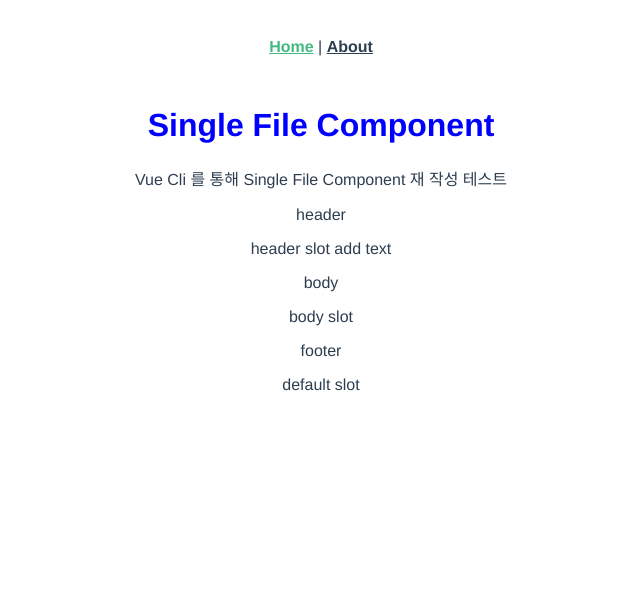
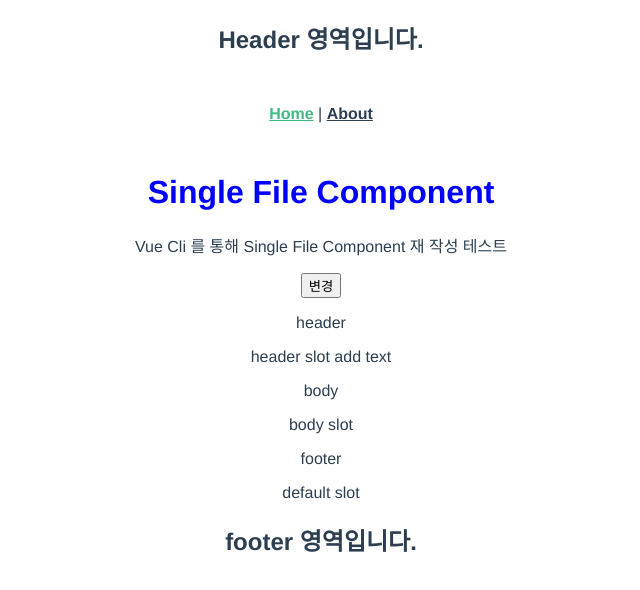
Before and after one commit to baekcm/vue-app-pj, a Vue app: page / in a window 1280 px wide. Shown: the top 590 px of the page, without its empty margins (319-959 px from the left). Built offline with nearby package versions, Linux system fonts and the light colour scheme.

Commit message:
2020.09.06
추가 및 수정 사항

```diff
--- a/src/App.vue
+++ b/src/App.vue
@@ -1,10 +1,12 @@
 <template>
   <div id="app">
+    <header-app />
     <div id="nav">
       <router-link to="/">Home</router-link> |
       <router-link to="/about">About</router-link>
     </div>
     <router-view/>
+    <footer-app />
   </div>
 </template>
 
--- /dev/null
+++ b/src/footer.vue
@@ -0,0 +1,22 @@
+<template>
+    <div>
+        <h2>{{ footerText }}</h2>
+    </div>
+</template>
+
+<script>
+    export default {
+        data() {
+            return {
+                footerText : "footer 영역입니다."
+            }
+        },
+        methods: {
+
+        }
+    }
+</script>
+
+<style scoped>
+
+</style>
--- /dev/null
+++ b/src/header.vue
@@ -0,0 +1,22 @@
+<template>
+    <div>
+        <h2>{{ headerText }}</h2>
+    </div>
+</template>
+
+<script>
+    export default {
+        data() {
+            return {
+                headerText: 'Header 영역입니다.'
+            }
+        },
+        methods: {
+
+        }
+    }
+</script>
+
+<style scoped>
+
+</style>
--- a/src/main.js
+++ b/src/main.js
@@ -3,23 +3,53 @@ import App from './App.vue'
 import router from './router'
 import store from './store'
 
+//--- 전역적으로 사용할 vue 파일을 import 한다.
+import header from './header'
+import footer from './footer'
+
+/*
+ * main.js 파일은 vue application 을 관장하는 역할을 한다.
+ * main.js 파일에서 선언해준 header component 는 어느 파일에서나 사용 가능하다.
+ * App.vue 파일에 <header-app /> component 를 넣어줌으로써 전역적으로 사용이 가능하다.
+ */
+Vue.component('header-app', header);
+Vue.component('footer-app', footer);
+
 Vue.config.productionTip = false
 
 //--- 전역적으로 Vue Component를 등록하고 싶다면 아래의 Vue Instance 가 생성되기 이전에 생성한다.
-//--- Vue.component(tagName(String), options(Object))
+//--- Vue.component(tagName(String):component명, options(Object))
 //--- Vue는 사용자 지정 태그 이름에 대해 모두 소문자이어야 하고 하이픈을 포함해야 한다.
 //--- 전역적으로 어디서나 Vue Instance 안에서 해당 component 를 사용할 수 있다.
+//--- 전역적으로 사용하는 파일은 주로 header, footer, navigation 등...
 /*
 Vue.component('my-component', {
 
 })
 */
 
+//--- event bus(형제 component 간의 통신을 사용해서 값을 주고 받는다.)
+//--- new Vue : 새로운 Vue Instance 를 생성한다.
+//--- export const eventBus : eventBus 라는 상수값 하나를 내보내게 설정했다.
+
+export const eventBus = new Vue()
+
+//--- 만약에 만들어놓은 event bus 가 굉장히 여러곳에서 사용이 되고 있다면 event bus 에서 사용하는 함수나
+//--- 기능들을 한군데에 만들어놓고 그 함수들을 불러와서 사용하는 식으로 사용하고 싶을 것이다.
+/*
+export const eventBus = new Vue({
+    methods: {
+        nameWasEdited(date) {
+            this.$emit('nameWasEdited', date);
+        }
+    },
+});
+*/
+
 /*
  * 하지만, 보통 Vue Cli 를 이용해서 Vue Project 를 설치했을때는 Vue file 을 만들어줘서
  * 그 안에다가 component 를 만들어 준다.
  */
-
 new Vue({
     router,
     store,
--- a/src/views/About.vue
+++ b/src/views/About.vue
@@ -21,6 +21,7 @@
     <br>
     <!-- 자식 component 에서 부모 component 에 값을 전달하는 방법. -->
     <form action="">
+        <p>{{ editedDate }}</p>
         <!--
             부모가 자식이 보내준 값을 전달받기 위해 자식 component 에서 사용한 @event명 을 적어준다.
             @update-name event 로 받은 것을 method 로 실행시키면은 매개변수로 value 가 들어간다.
@@ -39,7 +40,6 @@
         <InputField v-model="name" />
         <br><button @click="Submit">Submit</button>
     </form>
-    {{ name }}
   </div>
 </template>
 
@@ -56,8 +56,10 @@ import InputField from '@/components/InputField.vue';
 //--- AboutInner 이름으로 Inner.vue 를 import 한다.
 import AboutInner from '@/components/Inner.vue';
 
+import { eventBus } from '@/main'
+
 export default {
-    //--- components object 내에 AboutInner 를 넣어 자식 component 로 사용한다.
+    //--- components object 내에 AboutInner, InputField 를 넣어 자식 component 로 사용한다.
     components: {
         AboutInner,
         InputField
@@ -66,7 +68,8 @@ export default {
         return {
             message : 'Vue Cli 를 통해 Single File Component 재 작성 테스트',
             title: 5,
-            name : ''
+            name : '',
+            editedDate : null
         }
     },
     methods: {
@@ -85,6 +88,13 @@ export default {
             this.name = name;
         }
         */
+    },
+    created() {
+        //--- vue instance 내에서 callback 함수를 쓸때는 arrow function 을 통해서 작성해줘야 this 가 그대로 vue 모델을 가리킨다.
+        eventBus.$on('nameWasEdited', date => {
+            console.log(date);
+            this.editedDate = date;
+        })
     }
 }
 </script>
--- a/src/views/Home.vue
+++ b/src/views/Home.vue
@@ -11,6 +11,8 @@
     <div>
         <h1>Single File Component</h1>
         <p>{{ message }}</p>
+        <p>{{ name }}</p>
+        <button @click="updateName">변경</button>
 
         <!-- 부모 component 인 Home.vue 에서 자식 component 인 Inner.vue 에 title 이라는 값을 전달한다. -->
         <!-- Inner.vue 파일에서 <slot> 을 사용하기 때문에 아래의 내용을 변경한다. -->
@@ -62,6 +64,8 @@
 <script>
 //--- HomeInner 이름으로 Inner.vue 를 import 한다.
 import HomeInner from '@/components/Inner.vue';
+
+import { eventBus } from '@/main'
 
 export default {
     //--- components object 내에 HomeInner 를 넣어 자식 component 로 사용한다.
@@ -127,6 +131,11 @@ export default {
     methods: {
         updateName() {
             this.name = 'hello';
+            //--- evenBus 에 nameWasEdited 신호를 $emit 으로 보내고 있다.
+            //--- $emit 은 자식 component 에서 부모 component 로 신호를 전달할 때 사용한다.
+            //--- evenBus 라는 새로운 Vue Instance 가 부모 component 의 역할을 한다 라고 추론할 수 있다.
+            //eventBus.$emit('nameWasEdited', new Date())
+            eventBus.nameWasEdited(new Date());
         }
     }
 }
```
